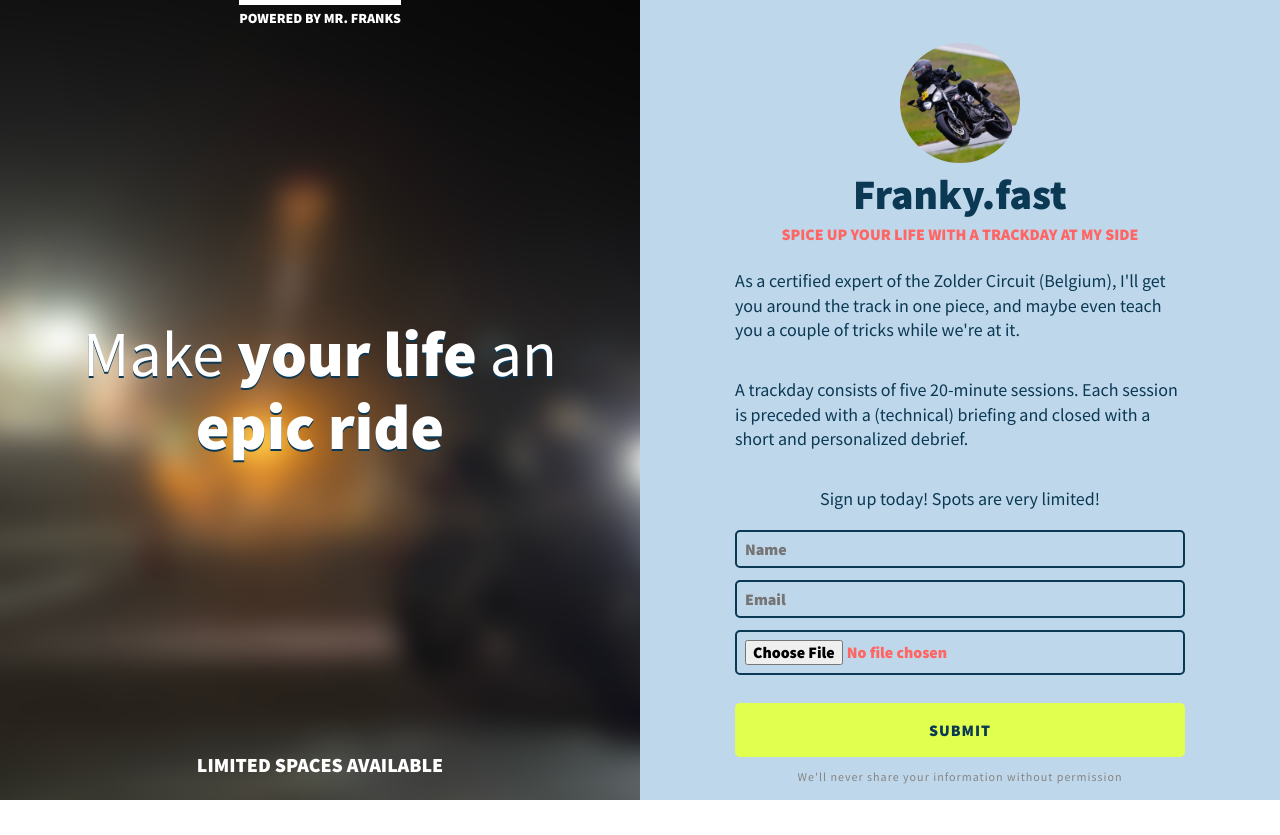
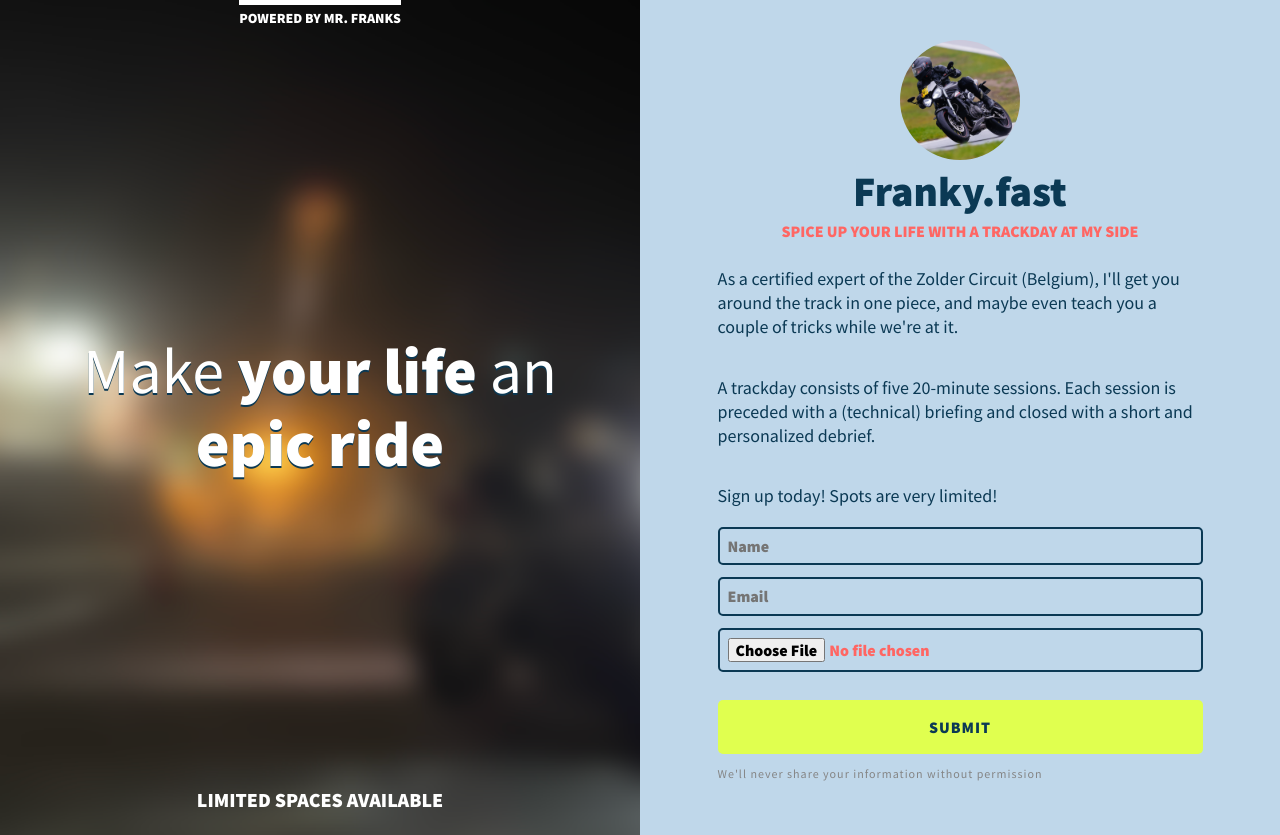
Before and after one commit to MrFranksJr/responsive-splashpage, a plain HTML site: page index.html in a window 1280 px wide. Before the commit the page ends 800 px from the top, so only its background shows below. Drawn offline with nearby package versions, Linux system fonts and the light colour scheme.

Commit message:
styling bugfixes

```diff
--- a/styles.css
+++ b/styles.css
@@ -38,7 +38,9 @@ p {
 .subheading {
     color: #FF6663;
     font-weight: 900;
+    margin-top: 0.9em;
     margin-bottom: 0.5em;
+    text-align: center;
 }
 
 .beta-text,
@@ -94,7 +96,7 @@ p {
 
 .main-content {
     align-items: center;
-    padding-top: 2.5em;
+    padding: 2.5em;
     background-color: #BFD7EA;
 }
 
@@ -103,9 +105,13 @@ p {
     border-radius: 50%;
 }
 
+.main-content p {
+    width: 100%;
+}
+
 .main-content p,
 form {
-    max-width: 450px;
+    text-align: left;
 }
 
 /* =================
@@ -190,4 +196,13 @@ input:focus {
     .main-content {
         justify-content: center;
     }
+
+    .main-content p,
+    form {
+        max-width: 485px;
+    }
+
+    .subheading {
+        margin-top: 0;
+    }
 }
```
